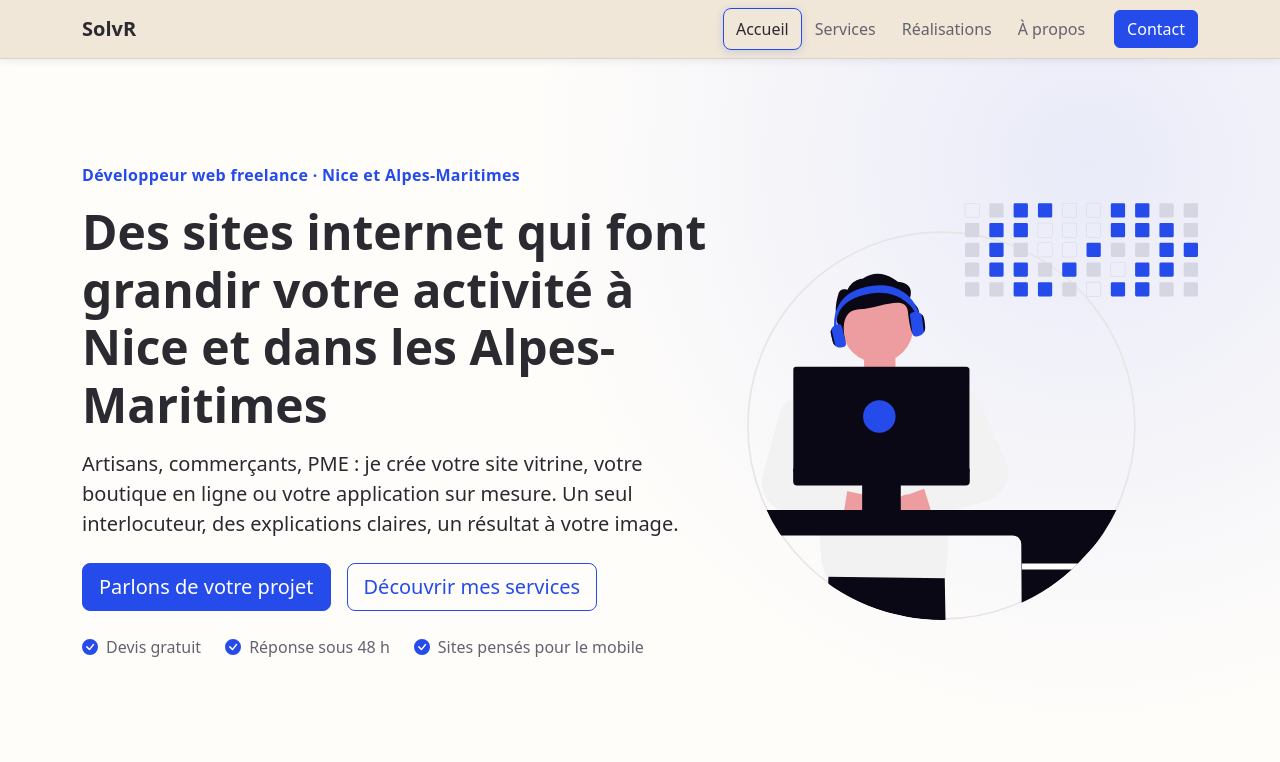
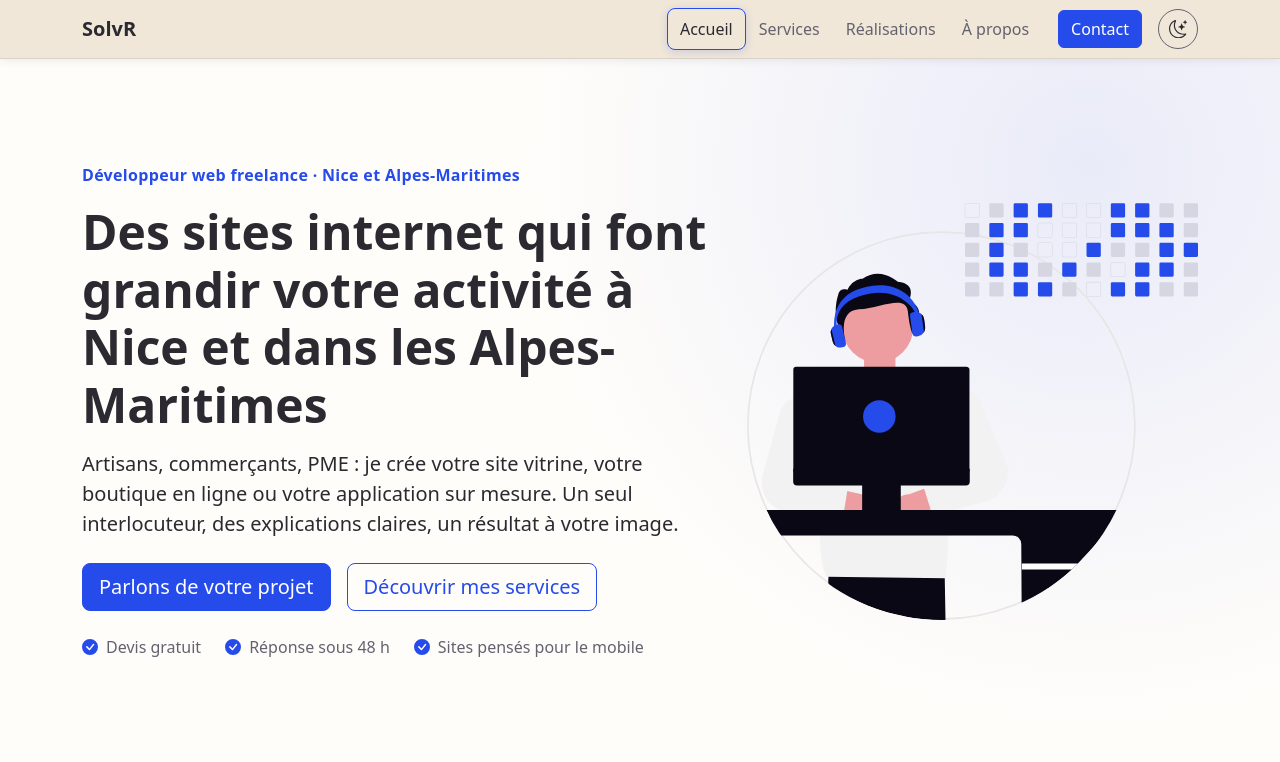
Before and after one commit to Jige06/SolvR, a PHP site: page / in a window 1280 px wide. Shown: the top 762 px of the page. Run offline with PHP 8.4, Linux system fonts and the light colour scheme.

Commit message:
feat: bascule clair/sombre mémorisée, sans flash au chargement

```diff
--- /dev/null
+++ b/assets/js/main.js
@@ -0,0 +1,50 @@
+/**
+ * Bascule entre le thème clair et le thème sombre.
+ * Le thème initial est appliqué par le script du <head> (pas de flash).
+ * Ce fichier gère uniquement le bouton et le suivi du réglage système.
+ */
+const themeToggle = document.querySelector('[data-theme-toggle]');
+
+if (themeToggle) {
+    const root = document.documentElement;
+    const systemDark = window.matchMedia('(prefers-color-scheme: dark)');
+
+    /** Lit le choix mémorisé, s'il existe et s'il est valide */
+    const getSavedTheme = () => {
+        try {
+            const saved = localStorage.getItem('solvr-theme');
+            return saved === 'light' || saved === 'dark' ? saved : null;
+        } catch {
+            return null;
+        }
+    };
+
+    /** Applique un thème et met à jour l'état du bouton */
+    const applyTheme = (theme) => {
+        root.setAttribute('data-bs-theme', theme);
+        themeToggle.setAttribute('aria-pressed', String(theme === 'dark'));
+    };
+
+    // Synchronise le bouton avec le thème déjà appliqué, puis l'affiche
+    applyTheme(root.getAttribute('data-bs-theme'));
+    themeToggle.hidden = false;
+
+    // Clic : on inverse le thème et on mémorise le choix
+    themeToggle.addEventListener('click', () => {
+        const newTheme = root.getAttribute('data-bs-theme') === 'dark' ? 'light' : 'dark';
+        applyTheme(newTheme);
+
+        try {
+            localStorage.setItem('solvr-theme', newTheme);
+        } catch {
+            /* stockage impossible : le choix vaut pour la page en cours uniquement */
+        }
+    });
+
+    // Si le visiteur n'a rien choisi, on suit les changements du système en direct
+    systemDark.addEventListener('change', (event) => {
+        if (getSavedTheme() === null) {
+            applyTheme(event.matches ? 'dark' : 'light');
+        }
+    });
+}
--- a/includes/footer.php
+++ b/includes/footer.php
@@ -38,6 +38,7 @@
     </footer>
 
     <script src="/assets/vendor/bootstrap/bootstrap.bundle.min.js" defer></script>
+    <script src="/assets/js/main.js" defer></script>
     </body>
 
     </html>
--- a/includes/functions.php
+++ b/includes/functions.php
@@ -1,4 +1,5 @@
 <?php
+
 declare(strict_types=1);
 
 // URL du site en production (à remplacer par le vrai domaine)
@@ -31,6 +32,8 @@ function icon(string $name, string $class = ''): string
         'devis'        => '<path d="M5.5 7a.5.5 0 0 0 0 1h5a.5.5 0 0 0 0-1zM5 9.5a.5.5 0 0 1 .5-.5h5a.5.5 0 0 1 0 1h-5a.5.5 0 0 1-.5-.5m0 2a.5.5 0 0 1 .5-.5h2a.5.5 0 0 1 0 1h-2a.5.5 0 0 1-.5-.5"/><path d="M9.5 0H4a2 2 0 0 0-2 2v12a2 2 0 0 0 2 2h8a2 2 0 0 0 2-2V4.5zm0 1v2A1.5 1.5 0 0 0 11 4.5h2V14a1 1 0 0 1-1 1H4a1 1 0 0 1-1-1V2a1 1 0 0 1 1-1z"/>',
         'code'         => '<path d="M10.478 1.647a.5.5 0 1 0-.956-.294l-4 13a.5.5 0 0 0 .956.294zM4.854 4.146a.5.5 0 0 1 0 .708L1.707 8l3.147 3.146a.5.5 0 0 1-.708.708l-3.5-3.5a.5.5 0 0 1 0-.708l3.5-3.5a.5.5 0 0 1 .708 0m6.292 0a.5.5 0 0 0 0 .708L14.293 8l-3.147 3.146a.5.5 0 0 0 .708.708l3.5-3.5a.5.5 0 0 0 0-.708l-3.5-3.5a.5.5 0 0 0-.708 0"/>',
         'rocket'       => '<path d="M9.752 6.193c.599.6 1.73.437 2.528-.362s.96-1.932.362-2.531c-.599-.6-1.73-.438-2.528.361-.798.8-.96 1.933-.362 2.532"/><path d="M15.811 3.312c-.363 1.534-1.334 3.626-3.64 6.218l-.24 2.408a2.56 2.56 0 0 1-.732 1.526L8.817 15.85a.51.51 0 0 1-.867-.434l.27-1.899c.04-.28-.013-.593-.131-.956a9 9 0 0 0-.249-.657l-.082-.202c-.815-.197-1.578-.662-2.191-1.277-.614-.615-1.079-1.379-1.275-2.195l-.203-.083a10 10 0 0 0-.655-.248c-.363-.119-.675-.172-.955-.132l-1.896.27A.51.51 0 0 1 .15 7.17l2.382-2.386c.41-.41.947-.67 1.524-.734h.006l2.4-.238C9.005 1.55 11.087.582 12.623.208c.89-.217 1.59-.232 2.08-.188.244.023.435.06.57.093q.1.026.16.045c.184.06.279.13.351.295l.029.073a3.5 3.5 0 0 1 .157.721c.055.485.051 1.178-.159 2.065m-4.828 7.475.04-.04-.107 1.081a1.54 1.54 0 0 1-.44.913l-1.298 1.3.054-.38c.072-.506-.034-.993-.172-1.418a9 9 0 0 0-.164-.45c.738-.065 1.462-.38 2.087-1.006M5.205 5c-.625.626-.94 1.351-1.004 2.09a9 9 0 0 0-.45-.164c-.424-.138-.91-.244-1.416-.172l-.38.054 1.3-1.3c.245-.246.566-.401.91-.44l1.08-.107zm9.406-3.961c-.38-.034-.967-.027-1.746.163-1.558.38-3.917 1.496-6.937 4.521-.62.62-.799 1.34-.687 2.051.107.676.483 1.362 1.048 1.928.564.565 1.25.941 1.924 1.049.71.112 1.429-.067 2.048-.688 3.079-3.083 4.192-5.444 4.556-6.987.183-.771.18-1.345.138-1.713a3 3 0 0 0-.045-.283 3 3 0 0 0-.3-.041Z"/><path d="M7.009 12.139a7.6 7.6 0 0 1-1.804-1.352A7.6 7.6 0 0 1 3.794 8.86c-1.102.992-1.965 5.054-1.839 5.18.125.126 3.936-.896 5.054-1.902Z"/>',
+        'moon'         => '<path d="M6 .278a.77.77 0 0 1 .08.858 7.2 7.2 0 0 0-.878 3.46c0 4.021 3.278 7.277 7.318 7.277q.792-.001 1.533-.16a.79.79 0 0 1 .81.316.73.73 0 0 1-.031.893A8.35 8.35 0 0 1 8.344 16C3.734 16 0 12.286 0 7.71 0 4.266 2.114 1.312 5.124.06A.75.75 0 0 1 6 .278M4.858 1.311A7.27 7.27 0 0 0 1.025 7.71c0 4.02 3.279 7.276 7.319 7.276a7.32 7.32 0 0 0 5.205-2.162q-.506.063-1.029.063c-4.61 0-8.343-3.714-8.343-8.29 0-1.167.242-2.278.681-3.286"/><path d="M10.794 3.148a.217.217 0 0 1 .412 0l.387 1.162c.173.518.579.924 1.097 1.097l1.162.387a.217.217 0 0 1 0 .412l-1.162.387a1.73 1.73 0 0 0-1.097 1.097l-.387 1.162a.217.217 0 0 1-.412 0l-.387-1.162A1.73 1.73 0 0 0 9.31 6.593l-1.162-.387a.217.217 0 0 1 0-.412l1.162-.387a1.73 1.73 0 0 0 1.097-1.097zM13.863.099a.145.145 0 0 1 .274 0l.258.774c.115.346.386.617.732.732l.774.258a.145.145 0 0 1 0 .274l-.774.258a1.16 1.16 0 0 0-.732.732l-.258.774a.145.145 0 0 1-.274 0l-.258-.774a1.16 1.16 0 0 0-.732-.732l-.774-.258a.145.145 0 0 1 0-.274l.774-.258c.346-.115.617-.386.732-.732z"/>',
+        'sun'          => '<path d="M8 11a3 3 0 1 1 0-6 3 3 0 0 1 0 6m0 1a4 4 0 1 0 0-8 4 4 0 0 0 0 8M8 0a.5.5 0 0 1 .5.5v2a.5.5 0 0 1-1 0v-2A.5.5 0 0 1 8 0m0 13a.5.5 0 0 1 .5.5v2a.5.5 0 0 1-1 0v-2A.5.5 0 0 1 8 13m8-5a.5.5 0 0 1-.5.5h-2a.5.5 0 0 1 0-1h2a.5.5 0 0 1 .5.5M3 8a.5.5 0 0 1-.5.5h-2a.5.5 0 0 1 0-1h2A.5.5 0 0 1 3 8m10.657-5.657a.5.5 0 0 1 0 .707l-1.414 1.415a.5.5 0 1 1-.707-.708l1.414-1.414a.5.5 0 0 1 .707 0m-9.193 9.193a.5.5 0 0 1 0 .707L3.05 13.657a.5.5 0 0 1-.707-.707l1.414-1.414a.5.5 0 0 1 .707 0m9.193 2.121a.5.5 0 0 1-.707 0l-1.414-1.414a.5.5 0 0 1 .707-.707l1.414 1.414a.5.5 0 0 1 0 .707M4.464 4.465a.5.5 0 0 1-.707 0L2.343 3.05a.5.5 0 1 1 .707-.707l1.414 1.414a.5.5 0 0 1 0 .708"/>',
     ];
 
     if (!isset($paths[$name])) {
@@ -38,7 +41,7 @@ function icon(string $name, string $class = ''): string
     }
 
     return '<svg xmlns="http://www.w3.org/2000/svg" viewBox="0 0 16 16" width="1em" height="1em"'
-         . ' fill="currentColor" aria-hidden="true" focusable="false" class="bi ' . e($class) . '">'
-         . $paths[$name]
-         . '</svg>';
+        . ' fill="currentColor" aria-hidden="true" focusable="false" class="bi ' . e($class) . '">'
+        . $paths[$name]
+        . '</svg>';
 }
--- a/includes/head.php
+++ b/includes/head.php
@@ -11,8 +11,24 @@ $pageDescription = $page['description'] ?? 'Création de sites internet et d\'ap
 $canonicalUrl    = SITE_URL . ($page['path'] ?? '/');
 ?>
 <!DOCTYPE html>
-<html lang="fr">
+<html lang="fr" data-bs-theme="light">
+
 <head>
+    <!-- Thème appliqué AVANT l'affichage, pour éviter un flash de couleur au chargement -->
+    <script>
+        (function() {
+            let theme = window.matchMedia('(prefers-color-scheme: dark)').matches ? 'dark' : 'light';
+            try {
+                const saved = localStorage.getItem('solvr-theme');
+                if (saved === 'light' || saved === 'dark') {
+                    theme = saved;
+                }
+            } catch (error) {
+                /* localStorage indisponible (navigation privée stricte…) : on garde le thème du système */
+            }
+            document.documentElement.setAttribute('data-bs-theme', theme);
+        })();
+    </script>
     <meta charset="utf-8">
     <meta name="viewport" content="width=device-width, initial-scale=1">
 
--- a/includes/header.php
+++ b/includes/header.php
@@ -2,6 +2,7 @@
 // Pages à afficher dans le menu principal
 $navItems = array_filter($pages, fn(array $p): bool => $p['nav']);
 ?>
+
 <body>
     <a class="visually-hidden-focusable skip-link" href="#contenu">Aller au contenu</a>
 
@@ -10,7 +11,15 @@ $navItems = array_filter($pages, fn(array $p): bool => $p['nav']);
             <div class="container">
                 <a class="navbar-brand" href="<?= e($pages['accueil']['path']) ?>">SolvR</a>
 
-                <button class="navbar-toggler" type="button"
+                <!-- Bascule clair / sombre : masqué tant que JavaScript ne l'a pas activé -->
+                <button type="button" class="theme-toggle ms-auto ms-lg-3 order-lg-last"
+                    data-theme-toggle aria-pressed="false" hidden>
+                    <?= icon('moon', 'icon-moon') ?>
+                    <?= icon('sun', 'icon-sun') ?>
+                    <span class="visually-hidden">Mode sombre</span>
+                </button>
+
+                <button class="navbar-toggler ms-2" type="button"
                     data-bs-toggle="collapse" data-bs-target="#menu-principal"
                     aria-controls="menu-principal" aria-expanded="false"
                     aria-label="Ouvrir le menu">
```
Lines whose indentation alone changed are shown as unchanged.
